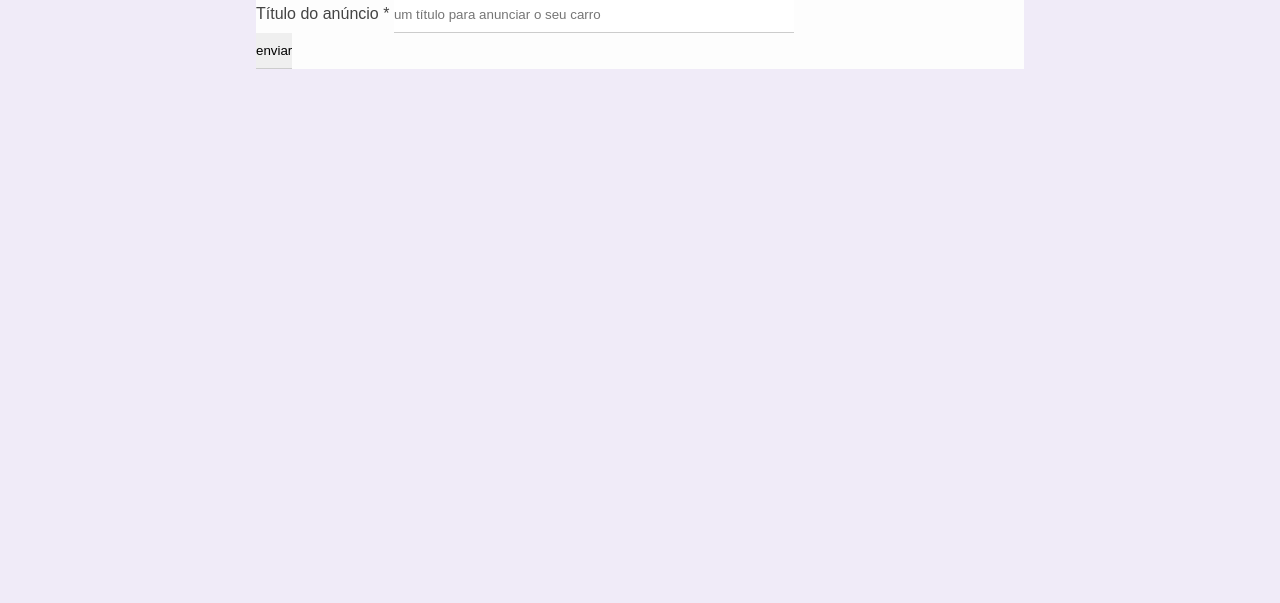
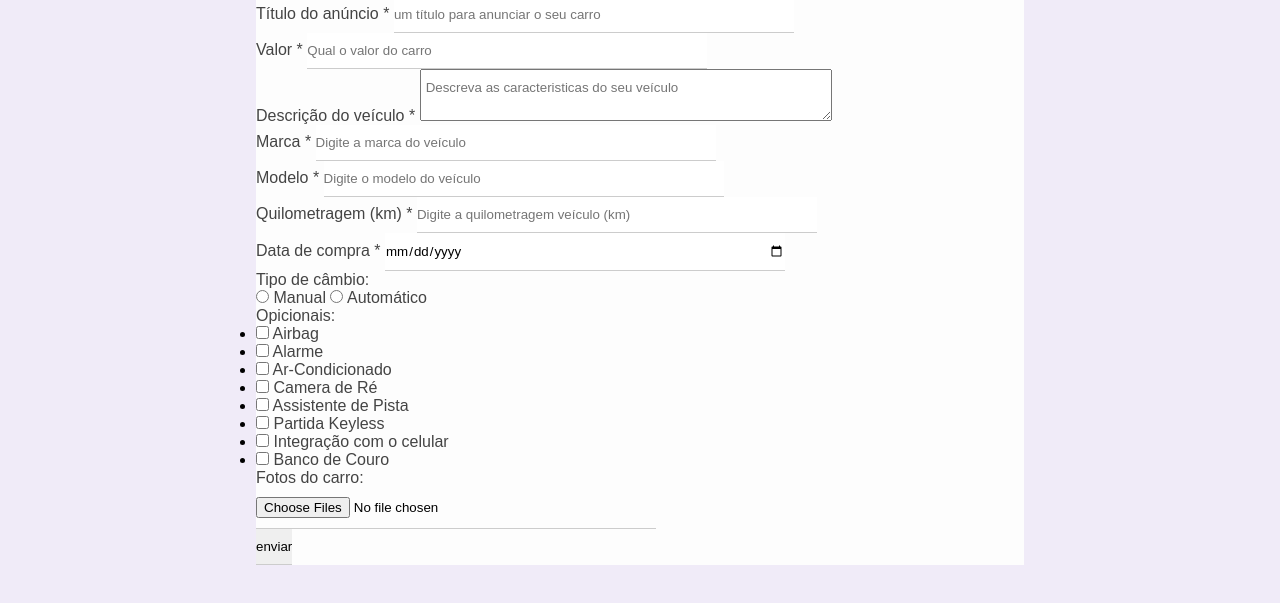
Before and after one commit to Edvaldo-Felipe/form_project, a plain HTML site: page FORM_PROJECT/index.html in a window 1280 px wide. Shown: the part 243-846 px from the top of the page. Before the commit the page ends 800 px from the top, so only its background shows below. Drawn offline with Linux system fonts and the light colour scheme.

Commit message:
feat:finished html

```diff
--- a/FORM_PROJECT/css/style.css
+++ b/FORM_PROJECT/css/style.css
@@ -17,7 +17,8 @@ h5{
     color: #333;
 }
 
-p, label{
+p,
+label{
     color: #444;
 }
 
@@ -30,7 +31,12 @@ input{
 input[type="text"],
 input[type="number"],
 input[type="date"],
-input[type="file"]{
+input[type="file"] {
+    width: 400px;
+}
+
+textarea{
+    padding: 10px 5px;
     width: 400px;
 }
 
@@ -42,22 +48,11 @@ input[type="file"]{
 
 }
 
-
 .header h3{
     color: #fff;
     padding: 50px;
     text-align: center;
 
-}
-
-/*form container*/
-
-.form-container{
-    background-color: #fdfdfd;
-    width: 60%;
-    margin: 0 auto;
-    position: relative;
-    top: -62px;
 }
 
  /*Header image*/
@@ -66,3 +61,12 @@ input[type="file"]{
     left: 2px;
     top: 2px;
 }
+
+/*form container*/
+.form-container{
+    background-color: #fdfdfd;
+    width: 60%;
+    margin: 0 auto;
+    position: relative;
+    top: -62px;
+}
--- a/FORM_PROJECT/index.html
+++ b/FORM_PROJECT/index.html
@@ -7,7 +7,6 @@
     <title>venda de carros</title>
   </head>
   <body>
-
     <div class="container">
       <div class="header">
         <h3>Cadastre seu veiculo para vender mais rápido!</h3>
@@ -44,7 +43,153 @@
               required
             />
           </div>
-          <input type="submit" value="enviar" />
+          <div class="box-input">
+            <label for="price"
+              >Valor <span class="required-field">*</span></label
+            >
+            <input
+              type="number"
+              name="price"
+              id="price"
+              class="block"
+              placeholder="Qual o valor do carro"
+              required
+            />
+          </div>
+          <div class="box-input">
+            <label for="description"
+              >Descrição do veículo <span class="required-field">*</span></label
+            >
+            <textarea name="description" id="description" placeholder="Descreva as caracteristicas do seu veículo"></textarea>
+          </div>
+          <div class="box-input">
+            <label for="brand"
+              >Marca <span class="required-field">*</span></label
+            >
+            <input
+              type="text"
+              name="brand"
+              id="brand"
+              class="block"
+              placeholder="Digite a marca do veículo"
+              required
+            />
+          </div>
+          <div class="box-input">
+            <label for="model"
+              >Modelo <span class="required-field">*</span> </label
+            >
+            <input
+              type="text"
+              name="model"
+              id="model"
+              class="block"
+              placeholder="Digite o modelo do veículo"
+              required
+            />
+          </div>
+          <div class="box-input">
+            <label for="mileage"
+              >Quilometragem (km) <span class="required-field">*</span> </label
+            >
+            <input
+              type="number"
+              name="mileage"
+              id="mileage"
+              class="block"
+              placeholder="Digite a quilometragem veículo (km)"
+              required
+            />
+          </div>
+          <div class="box-input">
+            <label for="purchease_date"
+              >Data de compra <span class="required-field">*</span> </label
+            >
+            <input
+              type="date"
+              name="purchease_date"
+              id="purchease_date"
+              class="block"
+              required
+            />
+          </div>
+          <div class="box-input">
+            <p>Tipo de câmbio: <span class="required-field"></span></p>
+            <input type="radio" id="manual" name="gear">
+            <label for="manual">Manual</label>
+            <input type="radio" id="auto" name="gear">
+            <label for="auto">Automático</label>
+          </div>
+          <div class="Optional-box">
+            <p>Opicionais:</p>
+            <ul>
+              <li>
+                <input type="checkbox"
+                id="airbag"
+                name="optional[]"
+                value="airbag" >
+                <label for="airbag">Airbag</label>
+              </li>
+              <li>
+                <input type="checkbox"
+                id="alarm"
+                name="optional[]"
+                value="alarm" >
+                <label for="alarm">Alarme</label>
+              </li>
+              <li>
+                <input type="checkbox"
+                id="ac"
+                name="optional[]"
+                value="ac" >
+                <label for="ac">Ar-Condicionado</label>
+              </li>
+               <li>
+                <input type="checkbox"
+                id="reserve_camera"
+                name="optional[]"
+                value="reserve_camera" >
+                <label for="reserve_camera">Camera de Ré</label>
+              </li>
+            </ul>
+          </div>
+          <div class="Optional-box">
+            <ul>
+              <li>
+                <input type="checkbox"
+                id="lane_assist"
+                name="optional[]"
+                value="lane_assist" >
+                <label for="lane_assist">Assistente de Pista</label>
+              </li>
+              <li>
+                <input type="checkbox"
+                id="keyless"
+                name="optional[]"
+                value="keyless" >
+                <label for="keylss">Partida Keyless</label>
+              </li>
+              <li>
+                <input type="checkbox"
+                id="smartphone"
+                name="optional[]"
+                value="smartphone" >
+                <label for="smartphone">Integração com o celular</label>
+              </li>
+               <li>
+                <input type="checkbox"
+                id="leather_seat"
+                name="optional[]"
+                value="leather_seat" >
+                <label for="reserve_camera">Banco de Couro</label>
+              </li>
+            </ul>
+          </div>
+          <div class="box-input">
+            <p>Fotos do carro:</p>
+            <input type="file" multiple accept="image/png, image/jpg" id="images" name="images" required>
+          </div>
+          <input type="submit" value="enviar" class="btn-submit"/>
         </form>
       </div>
     </div>
```
